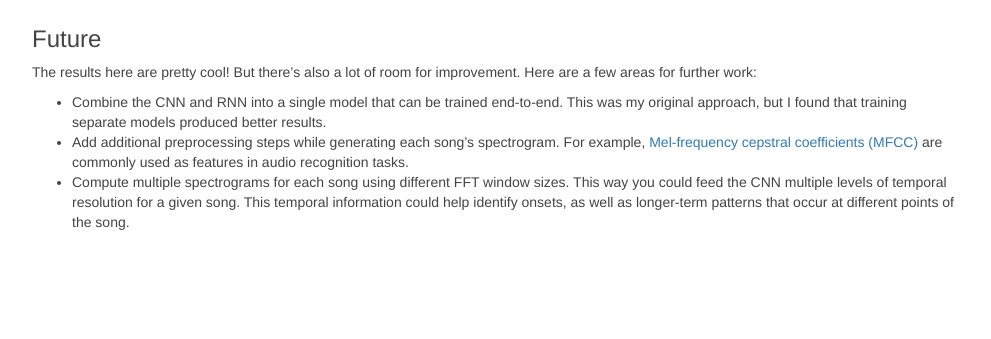
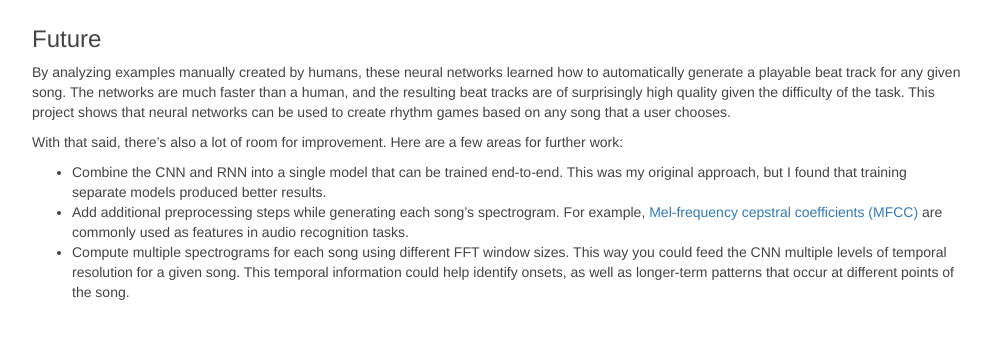
Before and after one commit to tmullaney/tmullaney.github.io, a Jekyll site: the page built from _posts/2016-08-01-rhythm-games-neural-networks.markdown, in a window 1280 px wide and 900 px high, scrolled down 4295 px, cut to the strip 548-887 px from the top of the window. Shown: the whole strip, without its empty margins (143-1134 px from the left). Built offline with Jekyll 4.4.1, drawn with Linux system fonts in a browser that asks for light colours; before the commit the page ends 5125 px from its top, so only the background shows below that.

Commit message:
update summary

```diff
--- a/_posts/2016-08-01-rhythm-games-neural-networks.markdown
+++ b/_posts/2016-08-01-rhythm-games-neural-networks.markdown
@@ -117,7 +117,9 @@ If you combine the predicted onsets with the RNN, you can generate "beat tracks"
 
 
 ### Future
-The results here are pretty cool! But there's also a lot of room for improvement. Here are a few areas for further work:
+By analyzing examples manually created by humans, these neural networks learned how to automatically generate a playable beat track for any given song. The networks are much faster than a human, and the resulting beat tracks are of surprisingly high quality given the difficulty of the task. This project shows that neural networks can be used to create rhythm games based on any song that a user chooses.
+
+With that said, there's also a lot of room for improvement. Here are a few areas for further work:
 
  * Combine the CNN and RNN into a single model that can be trained end-to-end. This was my original approach, but I found that training separate models produced better results.
  * Add additional preprocessing steps while generating each song's spectrogram. For example, [Mel-frequency cepstral coefficients (MFCC)](https://en.wikipedia.org/wiki/Mel-frequency_cepstrum) are commonly used as features in audio recognition tasks.
```
